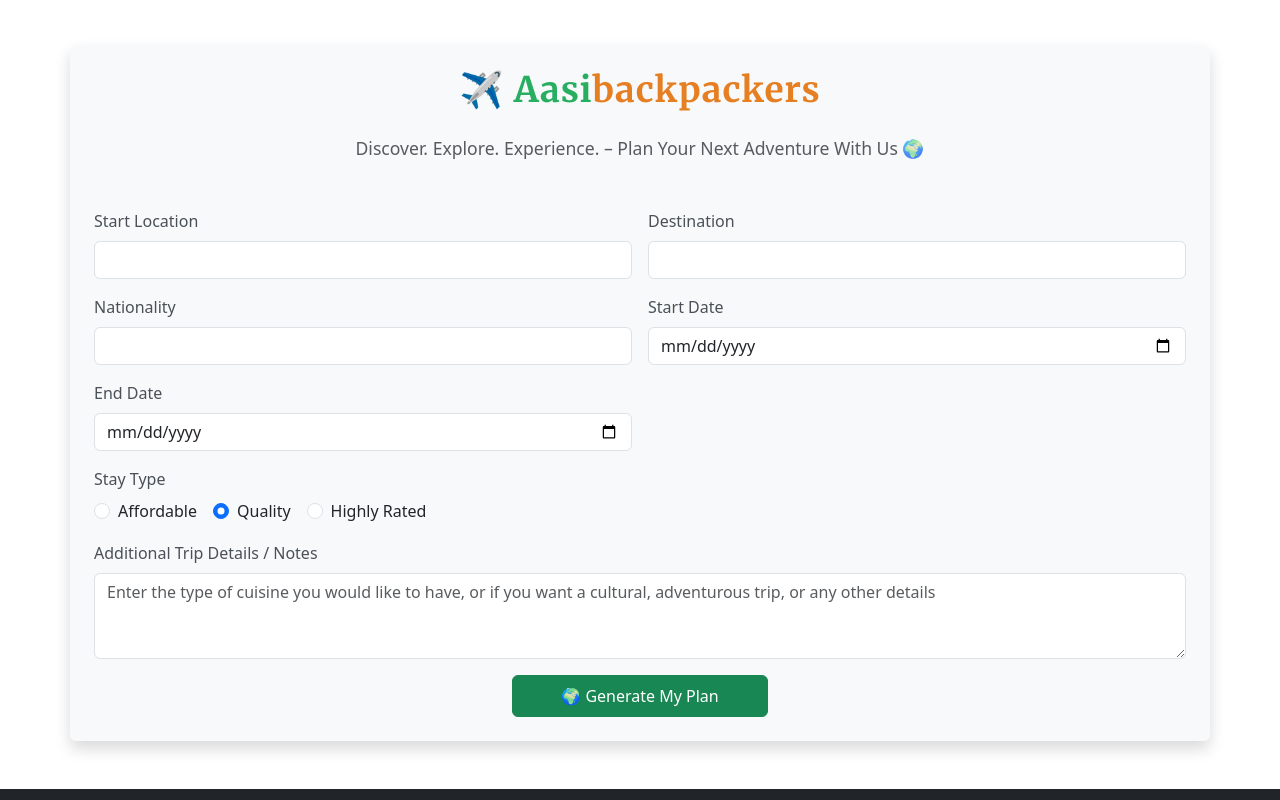
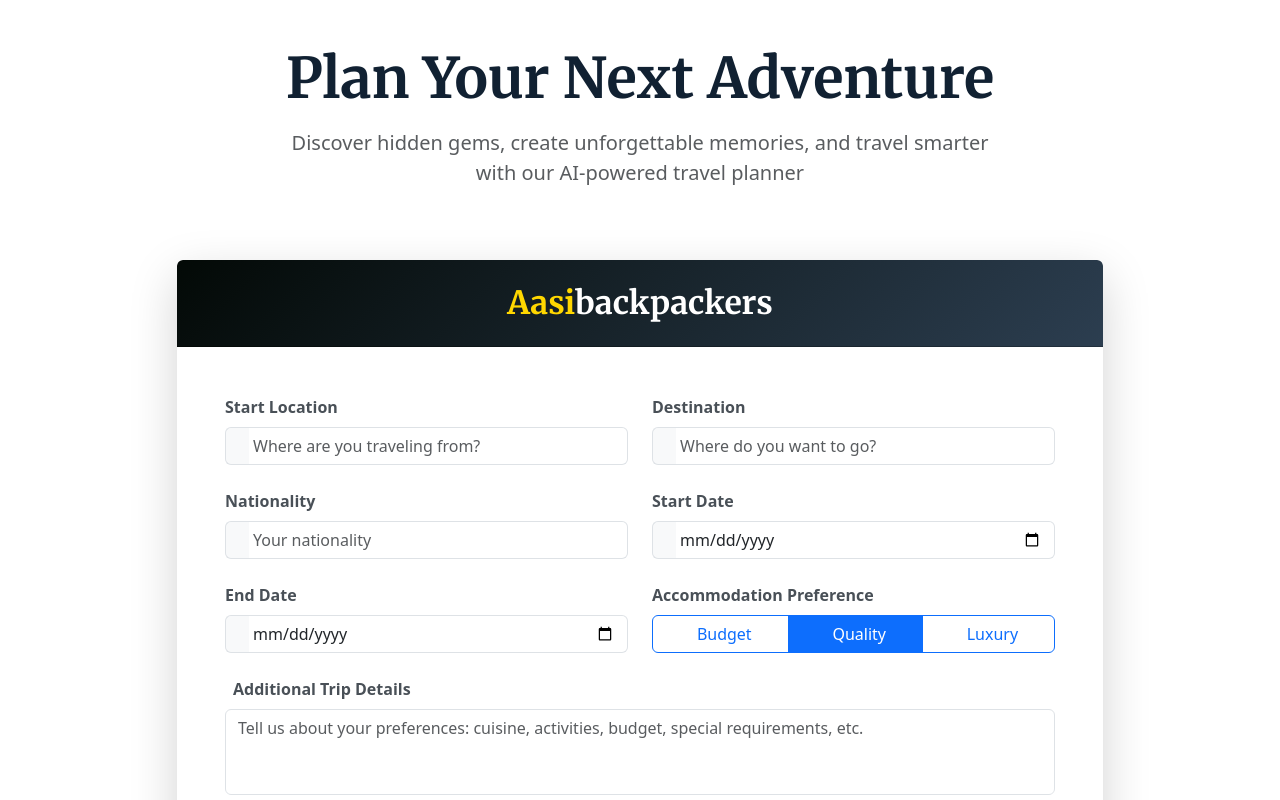
Before and after one commit to Akhil3838/travel_package, a Next.js app: page / in a window 1280 px wide. Shown: the part 1540-2340 px from the top of the page. Built offline with nearby package versions, Linux system fonts and the light colour scheme; no server answers.

Commit message:
updated the search bar style

```diff
--- a/src/app/globals.css
+++ b/src/app/globals.css
@@ -5,6 +5,10 @@
 body {
   font-family: var(--font-standard);
   /* overflow-y: hidden; */
+
+    overflow-x: hidden;
+
+
 }
 
 h1, h2, h3, h4, h5, h6 {
@@ -1431,3 +1435,21 @@
 }
 
 /* .....ai search bar... */
+
+ .gradient-text {
+          background: linear-gradient(135deg, #27ae60, #e67e22);
+          -webkit-background-clip: text;
+          -webkit-text-fill-color: transparent;
+          background-clip: text;
+        }
+        .form-control, .form-control:focus {
+          background-color: #f8f9fa;
+          transition: all 0.3s;
+        }
+        .form-control:focus {
+          box-shadow: 0 0 0 0.25rem rgba(39, 174, 96, 0.15) !important;
+        }
+        .btn-check:checked + .btn-outline-success {
+          background-color: #198754;
+          border-color: #198754;
+        }
--- a/src/app/layout.js
+++ b/src/app/layout.js
@@ -48,6 +48,8 @@
           src="https://cdn.jsdelivr.net/npm/bootstrap@5.3.0/dist/js/bootstrap.bundle.min.js"
           strategy="afterInteractive"
         />
+         {/* Tailwind CSS via CDN */}
+        {/* <Script src="https://cdn.tailwindcss.com"/> */}
       </body>
     </html>
   );
--- a/src/components/AiSearchbar.jsx
+++ b/src/components/AiSearchbar.jsx
@@ -1,8 +1,8 @@
-"use client"; // if using Next.js App Router
+"use client";
 
 import { searchAi } from "@/services/allApi";
 import React, { useState } from "react";
-import ReactMarkdown from "react-markdown"; // ✅ import for markdown rendering
+import ReactMarkdown from "react-markdown";
 
 function TravelSearchBar() {
   const [formData, setFormData] = useState({
@@ -43,163 +43,240 @@
   };
 
   return (
-    <div className="container my-5 p-4 rounded shadow bg-light">
-      {/* Title */}
-      <h2
-        className="text-center mb-4 fw-bold"
-        style={{
-          color: "#2c3e50",
-          fontSize: "2.2rem",
-          letterSpacing: "1px",
-        }}
-      >
-        ✈️ <span style={{ color: "#27ae60" }}>Aasi</span>
-        <span style={{ color: "#e67e22" }}>backpackers</span>
+    <div className="container my-5">
+      {/* Hero Section */}
+      <div className="row justify-content-center mb-5">
+        <div className="col-lg-8 text-center">
+          <h1 className="display-4 fw-bold mb-3" style={{ color: "#112132ff" }}>
+            Plan Your Next Adventure
+          </h1>
+          <p className="lead text-muted mb-4">
+            Discover hidden gems, create unforgettable memories, and travel smarter with our AI-powered travel planner
+          </p>
+        </div>
+      </div>
+
+      <div className="row justify-content-center">
+        <div className="col-lg-10">
+          {/* Form Card */}
+          <div className="card border-0 shadow-lg overflow-hidden">
+            <div className="card-header p-4" style={{ background: "linear-gradient(135deg, #030906ff 0%, #2c3e50 100%)" }}>
+              <h2 className="h3 text-white mb-0 text-center">
+                <span style={{ color: "#ffd700" }}>Aasi</span>
+                <span style={{ color: "#fff" }}>backpackers</span>
               </h2>
-      <p className="text-center text-muted mb-5" style={{ fontSize: "1.1rem" }}>
-        Discover. Explore. Experience. – Plan Your Next Adventure With Us 🌍
-      </p>
+            </div>
 
-      {/* Form */}
-      <form onSubmit={handleSubmit} className="row g-3">
+            <div className="card-body p-4 p-md-5">
+              <form onSubmit={handleSubmit} className="row g-4">
                 {/* Start Location */}
                 <div className="col-md-6">
-          <label className="form-label">Start Location</label>
+                  <label className="form-label fw-semibold">Start Location</label>
+                  <div className="input-group">
+                    <span className="input-group-text bg-light border-end-0">
+                      <i className="bi bi-geo-alt-fill text-primary"></i>
+                    </span>
                     <input
                       type="text"
                       name="start_location"
-            className="form-control"
+                      className="form-control border-start-0 ps-1"
                       value={formData.start_location}
                       onChange={handleChange}
+                      placeholder="Where are you traveling from?"
                     />
+                  </div>
                 </div>
 
                 {/* Destination */}
                 <div className="col-md-6">
-          <label className="form-label">Destination</label>
+                  <label className="form-label fw-semibold">Destination</label>
+                  <div className="input-group">
+                    <span className="input-group-text bg-light border-end-0">
+                      <i className="bi bi-geo-fill text-danger"></i>
+                    </span>
                     <input
                       type="text"
                       name="destination"
-            className="form-control"
+                      className="form-control border-start-0 ps-1"
                       value={formData.destination}
                       onChange={handleChange}
+                      placeholder="Where do you want to go?"
                     />
+                  </div>
                 </div>
 
                 {/* Nationality */}
                 <div className="col-md-6">
-          <label className="form-label">Nationality</label>
+                  <label className="form-label fw-semibold">Nationality</label>
+                  <div className="input-group">
+                    <span className="input-group-text bg-light border-end-0">
+                      <i className="bi bi-flag-fill text-warning"></i>
+                    </span>
                     <input
                       type="text"
                       name="nationality"
-            className="form-control"
+                      className="form-control border-start-0 ps-1"
                       value={formData.nationality}
                       onChange={handleChange}
+                      placeholder="Your nationality"
                     />
+                  </div>
                 </div>
 
                 {/* Dates */}
                 <div className="col-md-6">
-          <label className="form-label">Start Date</label>
+                  <label className="form-label fw-semibold">Start Date</label>
+                  <div className="input-group">
+                    <span className="input-group-text bg-light border-end-0">
+                      <i className="bi bi-calendar-event text-info"></i>
+                    </span>
                     <input
                       type="date"
                       name="start_date"
-            className="form-control"
+                      className="form-control border-start-0 ps-1"
                       value={formData.start_date}
                       onChange={handleChange}
                     />
                   </div>
+                </div>
+
                 <div className="col-md-6">
-          <label className="form-label">End Date</label>
+                  <label className="form-label fw-semibold">End Date</label>
+                  <div className="input-group">
+                    <span className="input-group-text bg-light border-end-0">
+                      <i className="bi bi-calendar-check text-info"></i>
+                    </span>
                     <input
                       type="date"
                       name="end_date"
-            className="form-control"
+                      className="form-control border-start-0 ps-1"
                       value={formData.end_date}
                       onChange={handleChange}
                     />
                   </div>
+                </div>
 
                 {/* Stay Type */}
-        <div className="col-md-12">
-          <label className="form-label d-block">Stay Type</label>
-          <div className="form-check form-check-inline">
+                <div className="col-md-6">
+                  <label className="form-label fw-semibold d-block">Accommodation Preference</label>
+                  <div className="btn-group w-100" role="group">
                     <input
                       type="radio"
+                      className="btn-check"
                       name="stay_type"
+                      id="affordable"
                       value="Affordable"
                       checked={formData.stay_type === "Affordable"}
                       onChange={handleChange}
-              className="form-check-input"
                     />
-            <label className="form-check-label">Affordable</label>
-          </div>
-          <div className="form-check form-check-inline">
+                    <label className="btn btn-outline-primary" htmlFor="affordable">
+                      <i className="bi bi-coin me-2"></i>Budget
+                    </label>
+
                     <input
                       type="radio"
+                      className="btn-check"
                       name="stay_type"
+                      id="quality"
                       value="Quality"
                       checked={formData.stay_type === "Quality"}
                       onChange={handleChange}
-              className="form-check-input"
                     />
-            <label className="form-check-label">Quality</label>
-          </div>
-          <div className="form-check form-check-inline">
+                    <label className="btn btn-outline-primary" htmlFor="quality">
+                      <i className="bi bi-star me-2"></i>Quality
+                    </label>
+
                     <input
                       type="radio"
+                      className="btn-check"
                       name="stay_type"
+                      id="highly-rated"
                       value="Highly Rated"
                       checked={formData.stay_type === "Highly Rated"}
                       onChange={handleChange}
-              className="form-check-input"
                     />
-            <label className="form-check-label">Highly Rated</label>
+                    <label className="btn btn-outline-primary" htmlFor="highly-rated">
+                      <i className="bi bi-award me-2"></i>Luxury
+                    </label>
                   </div>
                 </div>
 
                 {/* Notes */}
-        <div className="col-md-12">
-          <label className="form-label">Additional Trip Details / Notes</label>
+                <div className="col-12">
+                  <label className="form-label fw-semibold">
+                    <i className="bi bi-pencil-square me-2 text-success"></i>
+                    Additional Trip Details
+                  </label>
                   <textarea
                     name="additional_data"
                     className="form-control"
                     rows="3"
                     value={formData.additional_data}
                     onChange={handleChange}
-            placeholder="Enter the type of cuisine you would like to have, or if you want a cultural, adventurous trip, or any other details"
+                    placeholder="Tell us about your preferences: cuisine, activities, budget, special requirements, etc."
+                    style={{ resize: "none" }}
                   />
                 </div>
 
                 {/* Submit */}
-        <div className="col-12 text-center">
+                <div className="col-12 text-center mt-4">
                   <button
                     type="submit"
-            className="btn btn-success px-5 py-2"
+                    className="btn btn-lg px-2 py-2 fw-semibold"
                     disabled={loading}
+                    style={{
+                      background: "linear-gradient(135deg, #030906ff 0%, #2c3e50 100%)",
+                      color: "white",
+                      border: "none",
+                      transition: "all 0.3s",
+                      width: "100%",
+                      maxWidth: "300px"
+                    }}
+
                   >
-            {loading ? "Generating..." : "🌍 Generate My Plan"}
+                    {loading ? (
+                      <span className="fs-6">
+                        <span className="spinner-border spinner-border-sm me-2 " role="status"></span>
+                        Creating Your Plan...
+                      </span>
+                    ) : (
+                      <span className="fs-6 bg-transparent">
+                        <i className="bi bi-magic me-2 "></i>
+                        Generate My Travel Plan
+                      </span>
+                    )}
                   </button>
                 </div>
               </form>
+            </div>
+          </div>
 
           {/* Result */}
           {result && (
-        <div className="mt-4 p-3 border rounded bg-white shadow-sm">
-          <h5 className="text-success">📝 Your End-to-End Travel Plan</h5>
+            <div className="card border-0 shadow-lg mt-4 overflow-hidden">
+              <div className="card-header p-3" style={{ backgroundColor: "#f8f9fa" }}>
+                <h5 className="mb-0 text-success">
+                  <i className="bi bi-journal-check me-2"></i>
+                  Your Personalized Travel Plan
+                </h5>
+              </div>
+              <div className="card-body p-4">
                 <div
-            className="p-4 border rounded shadow-sm bg-white"
+                  className="p-3 rounded"
                   style={{
                     lineHeight: "1.6",
                     fontSize: "1rem",
-              fontFamily: "Arial, sans-serif",
+                    backgroundColor: "#fafafa",
+                    border: "1px solid #eee"
                   }}
                 >
-            {/* ✅ Render Markdown properly */}
                   <ReactMarkdown>{result}</ReactMarkdown>
                 </div>
               </div>
+            </div>
           )}
+        </div>
+      </div>
     </div>
   );
 }
```
Lines whose indentation alone changed are shown as unchanged.
